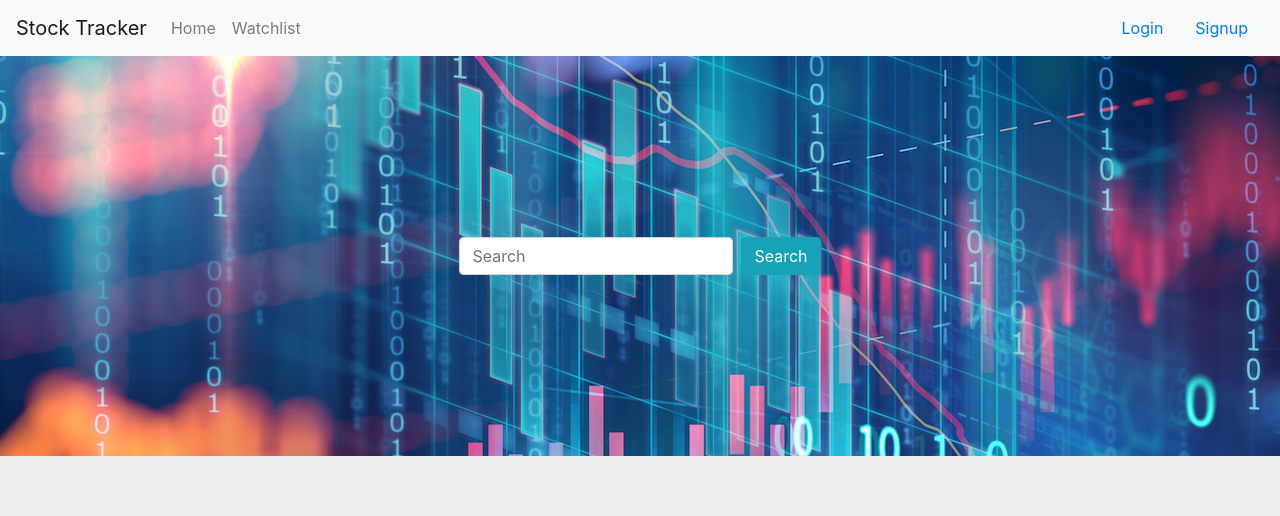
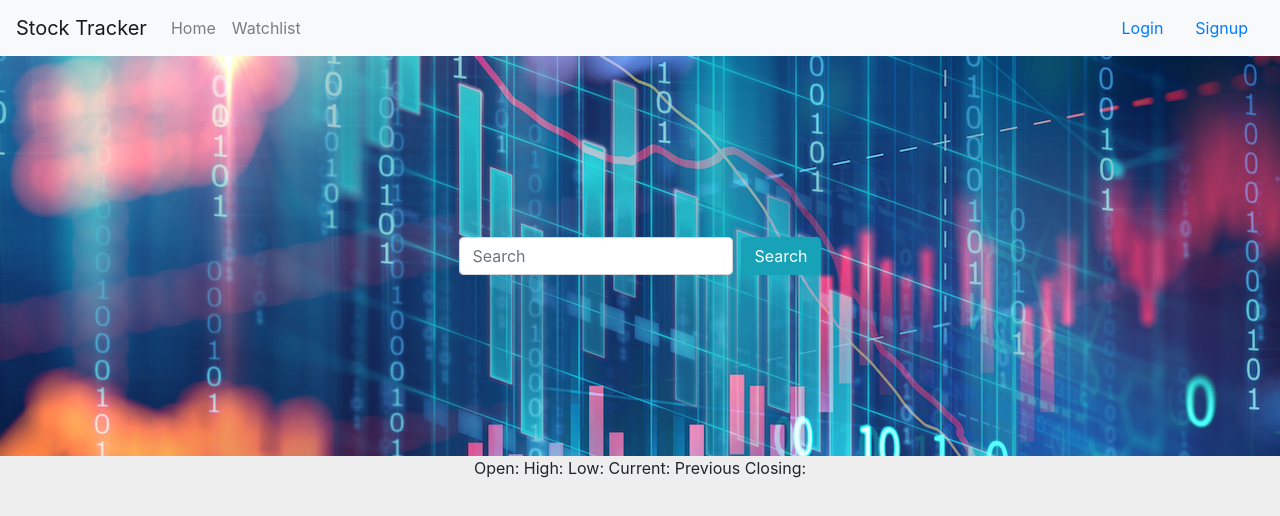
Before and after one commit to wangxiaolialina/stocktracker, a React (Create React App) app: page / in a window 1280 px wide. Shown: the top 516 px of the page. Built offline with nearby package versions, Linux system fonts and the light colour scheme.

Commit message:
get stock data and show on main page.

```diff
--- a/src/Pages/HomePage/HomePage.jsx
+++ b/src/Pages/HomePage/HomePage.jsx
@@ -1,22 +1,42 @@
 import React from 'react';
 import styles from './HomePage.module.css';
 import NavBar from '../../components/NavBar/NavBar';
-import Form from 'react-bootstrap/Form';
 import FormControl from 'react-bootstrap/FormControl';
 import Button from 'react-bootstrap/Button';
+import stockService from '../../utils/stockService'
+import MainContent from '../../components/MainContent/MainContent';
 
-const HomePage = () => (
+export default function HomePage(props) {
+  const handleSearch = async (e) => {
+    e.preventDefault()
+    try {
+      const quote = await stockService.getQuote(props.symbol);
+      props.handleUpdateQuote(quote);
+    } catch (err) {
+      // Invalid user data (probably duplicate email)
+      alert(err);
+    }
+  }
+
+  return (
     <div classname={styles.dataBody}>
-      <NavBar/>
+      <NavBar user={props.user} handleLogout={props.handleLogout}/>
       <div className={styles.HomePageBackground}>
-        <Form className="">
+        <form method="POST" onSubmit={handleSearch}>
           <div className={styles.inline}>
-            <FormControl type="text" placeholder="Search" className="mr-sm-2" />
-            <Button variant="info">Search</Button>
+            <FormControl
+              type="text"
+              name="symbol"
+              placeholder="Search"
+              className="mr-sm-2"
+              value={props.symbol}
+              onChange={props.handleChange}/>
+
+            <Button type="submit" variant="info">Search</Button>
           </div>
-        </Form>
+        </form>
       </div>
+      <MainContent quote={props.quote} />
     </div>
   )
-
-  export default HomePage;
+}
--- /dev/null
+++ b/src/components/MainContent/MainContent.js
@@ -0,0 +1,13 @@
+import React, { Component } from 'react';
+import StockBar from '../StockBar/StockBar';
+
+class MainContent extends Component {
+
+  render() {
+    return (
+      <StockBar {...this.props} />
+    )
+  }
+}
+
+export default MainContent;
--- /dev/null
+++ b/src/components/StockBar/StockBar.js
@@ -0,0 +1,18 @@
+import React from 'react';
+
+const StockBar = (props) => {
+
+
+
+  return (
+    <div>
+      Open: {props.quote.o}
+      High: {props.quote.h}
+      Low: {props.quote.l}
+      Current: {props.quote.c}
+      Previous Closing: {props.quote.pc}
+    </div>
+  )
+}
+
+export default StockBar;
--- /dev/null
+++ b/src/utils/stockService.js
@@ -0,0 +1,20 @@
+import tokenService from './tokenService';
+
+const BASE_URL = '/api/stock/';
+
+export default {
+  getQuote,
+};
+
+function getQuote(symbol) {
+  const options = {
+    method: 'GET',
+    headers: {
+      'Authorization': 'Bearer ' + tokenService.getToken()
+    }
+  };
+
+  let url = BASE_URL + symbol.toUpperCase()
+  console.log(url);
+  return fetch(url, options).then(res => res.json());
+}
```
